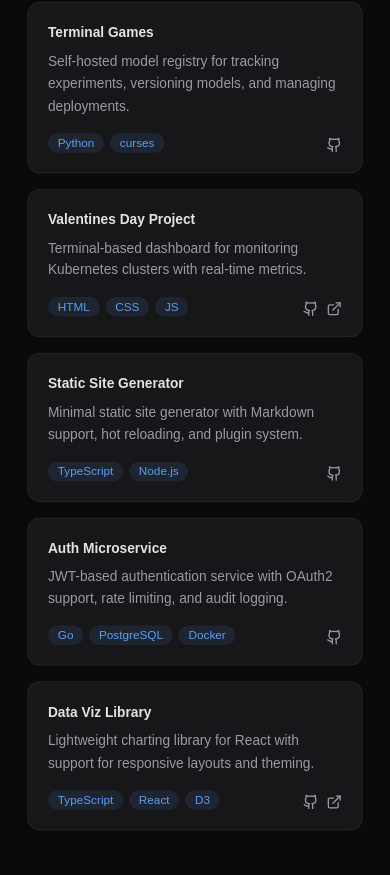
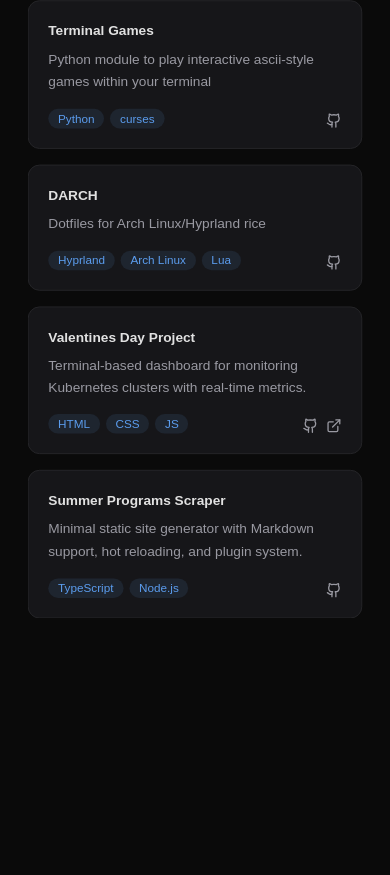
Before and after one commit to DGV98/portfolio, a Next.js app: page / in a window 390 px wide. Shown: the part 1869-2744 px from the top of the page. Built offline with nearby package versions, Linux system fonts and the light colour scheme.

Commit message:
Added new data

```diff
--- a/app/layout.tsx
+++ b/app/layout.tsx
@@ -13,7 +13,7 @@ const geistMono = Geist_Mono({
 });
 
 export const metadata: Metadata = {
-  title: "Jane Doe — Portfolio",
+  title: "David Gonzalez-Velez",
   description: "Software Engineer & Researcher",
 };
 
--- a/app/page.tsx
+++ b/app/page.tsx
@@ -26,7 +26,7 @@ export default function Home() {
       <main className="flex-1 lg:ml-[37.5%] lg:pr-40 h-screen overflow-y-scroll snap-y snap-mandatory">
         <section
           id="experience"
-          className="flex min-h-screen items-center justify-center px-6 py-12 sm:px-10 lg:py-16 snap-center snap-normal"
+          className="flex min-h-screen items-center justify-center px-6 py-12 sm:px-10 lg:py-16 snap-center snap-always"
         >
           <div className="mx-auto w-full max-w-3xl">
             <ExperienceSection entries={experience} />
@@ -35,7 +35,7 @@ export default function Home() {
 
         <section
           id="projects"
-          className="flex min-h-screen items-center justify-center px-6 py-12 sm:px-10 lg:py-16 snap-center snap-normal"
+          className="flex min-h-screen items-center justify-center px-6 py-12 sm:px-10 lg:py-16 snap-center snap-always"
         >
           <div className="mx-auto w-full max-w-3xl">
             <ProjectsSection projects={projects} />
@@ -44,7 +44,7 @@ export default function Home() {
 
         <section
           id="publications"
-          className="flex min-h-screen items-center justify-center px-6 py-12 sm:px-10 lg:py-16 snap-center snap-normal"
+          className="flex min-h-screen items-center justify-center px-6 py-12 sm:px-10 lg:py-16 snap-center snap-always"
         >
           <div className="mx-auto w-full max-w-3xl">
             <PublicationsSection publications={publications} />
--- a/data/projects.ts
+++ b/data/projects.ts
@@ -13,43 +13,34 @@ export const projects: ProjectEntry[] = [
   {
     title: "Terminal Games",
     description:
-      "Self-hosted model registry for tracking experiments, versioning models, and managing deployments.",
+      "Python module to play interactive ascii-style games within your terminal",
     tags: ["Python", "curses"],
     repoUrl: "https://github.com",
     priority: "secondary",
   },
   {
+    title: "DARCH",
+    description: "Dotfiles for Arch Linux/Hyprland rice",
+    tags: ["Hyprland", "Arch Linux", "Lua"],
+    repoUrl: "https://github.com/DGV98/DARCH",
+    priority: "tertiary",
+  },
+
+  {
     title: "Valentines Day Project",
     description:
       "Terminal-based dashboard for monitoring Kubernetes clusters with real-time metrics.",
     tags: ["HTML", "CSS", "JS"],
-    repoUrl: "https://github.com",
-    demoUrl: "https://example.com",
+    repoUrl: "https://github.com/DGV98/valentines",
+    demoUrl: "https://valentines-swart-two.vercel.app/",
     priority: "tertiary",
   },
   {
-    title: "Static Site Generator",
+    title: "Summer Programs Scraper",
     description:
       "Minimal static site generator with Markdown support, hot reloading, and plugin system.",
     tags: ["TypeScript", "Node.js"],
     repoUrl: "https://github.com",
-    priority: "tertiary",
-  },
-  {
-    title: "Auth Microservice",
-    description:
-      "JWT-based authentication service with OAuth2 support, rate limiting, and audit logging.",
-    tags: ["Go", "PostgreSQL", "Docker"],
-    repoUrl: "https://github.com",
-    priority: "tertiary",
-  },
-  {
-    title: "Data Viz Library",
-    description:
-      "Lightweight charting library for React with support for responsive layouts and theming.",
-    tags: ["TypeScript", "React", "D3"],
-    repoUrl: "https://github.com",
-    demoUrl: "https://example.com",
-    priority: "tertiary",
+    priority: "secondary",
   },
 ];
--- a/data/publications.ts
+++ b/data/publications.ts
@@ -5,21 +5,14 @@ export const publications: PublicationEntry[] = [
     title: "Scalable Federated Learning with Differential Privacy Guarantees",
     authors: "J. Doe, A. Smith, B. Johnson",
     venue: "International Conference on Machine Learning (ICML)",
-    year: 2023,
+    year: 2025,
     url: "https://example.com",
   },
   {
     title: "Efficient Communication Protocols for Distributed Model Training",
     authors: "J. Doe, C. Williams",
     venue: "Conference on Neural Information Processing Systems (NeurIPS)",
-    year: 2022,
-    url: "https://example.com",
-  },
-  {
-    title: "A Survey of Privacy-Preserving Machine Learning Techniques",
-    authors: "J. Doe, A. Smith, D. Brown, E. Davis",
-    venue: "ACM Computing Surveys",
-    year: 2021,
+    year: 2025,
     url: "https://example.com",
   },
 ];
```
